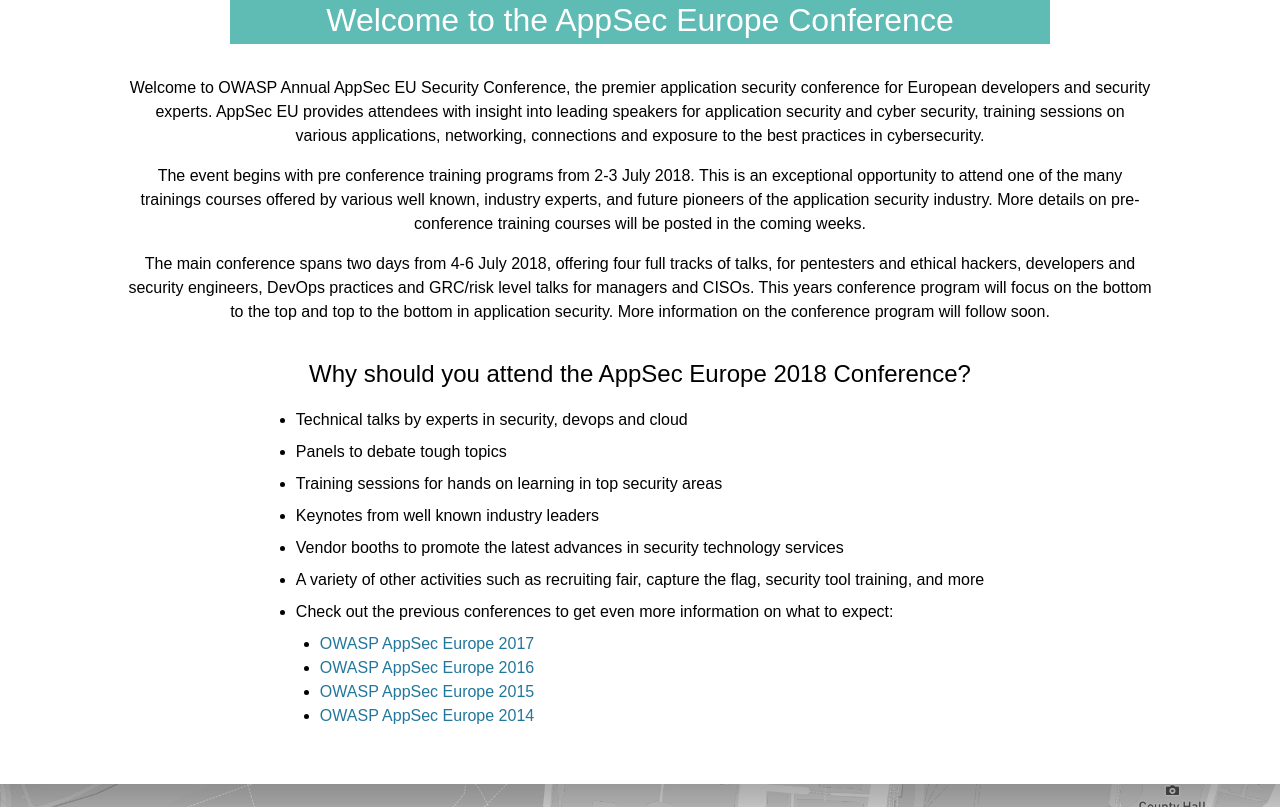
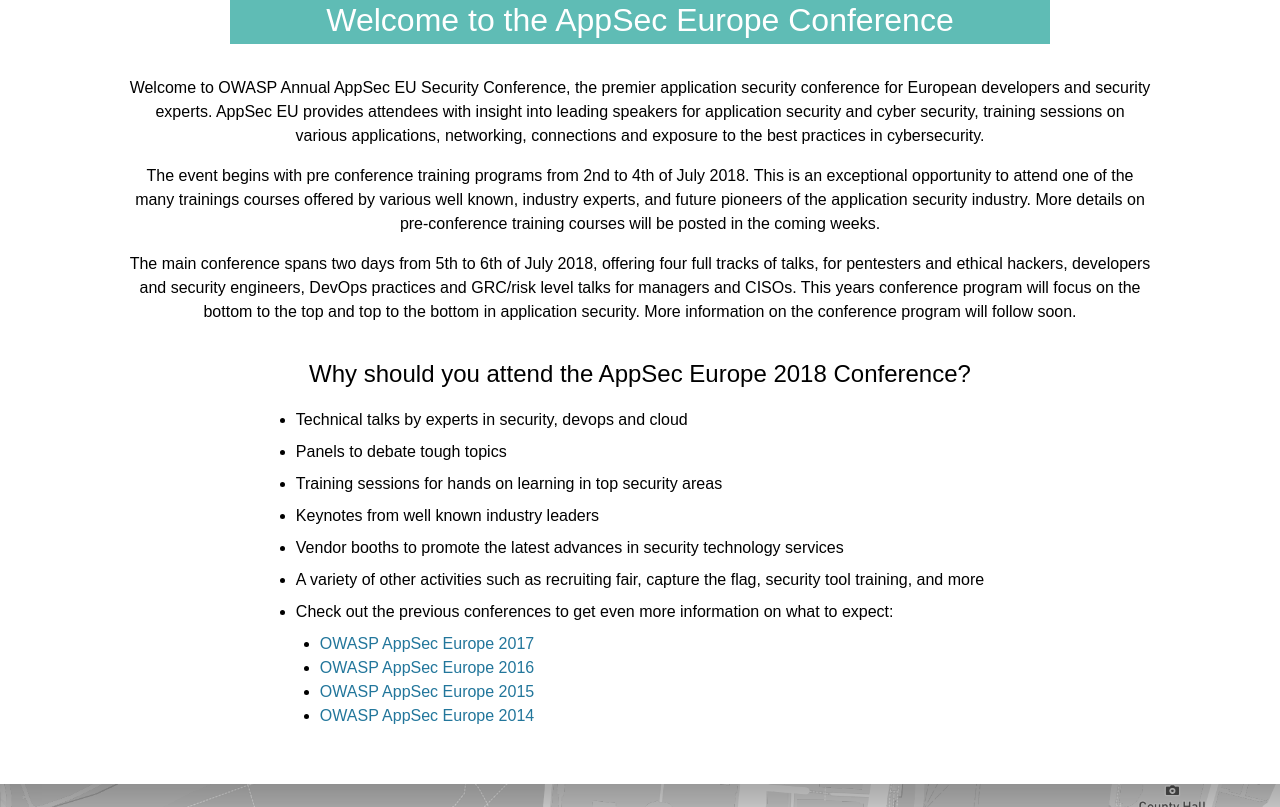
Before and after one commit to OWASP/AppSecEurope2018, a Jekyll site: the page built from index.html, in a window 1280 px wide and 900 px high, scrolled down 611 px, cut to the strip 93-900 px from the top of the window. Built offline with Jekyll 4.4.1, drawn with Linux system fonts in a browser that asks for light colours; some web fonts are replaced.

Commit message:
Fixing dates

```diff
--- a/index.html
+++ b/index.html
@@ -12,9 +12,9 @@
 	<h2>Welcome to the AppSec Europe Conference</h2>
 <p>Welcome to OWASP Annual AppSec EU Security Conference, the premier application security conference for European developers and security experts. AppSec EU provides attendees with insight into leading speakers for application security and cyber security, training sessions on various applications, networking, connections and exposure to the best practices in cybersecurity.</p>
 
-<p>The event begins with pre conference training programs from 2-3 July 2018.   This is an exceptional opportunity to attend one of the many trainings courses offered by various well known, industry experts, and future pioneers of the application security industry. More details on pre-conference training courses will be posted in the coming weeks.</p>
+<p>The event begins with pre conference training programs from 2nd to 4th of July 2018.   This is an exceptional opportunity to attend one of the many trainings courses offered by various well known, industry experts, and future pioneers of the application security industry. More details on pre-conference training courses will be posted in the coming weeks.</p>
 
-<p>The main conference spans two days from 4-6 July 2018, offering  four full tracks of talks, for pentesters and ethical hackers, developers and security engineers, DevOps practices and GRC/risk level talks for managers and CISOs. This years conference program will focus on the bottom to the top and top to the bottom in application security.  More information on the conference program will follow soon.</p>
+<p>The main conference spans two days from 5th to 6th of July 2018, offering  four full tracks of talks, for pentesters and ethical hackers, developers and security engineers, DevOps practices and GRC/risk level talks for managers and CISOs. This years conference program will focus on the bottom to the top and top to the bottom in application security.  More information on the conference program will follow soon.</p>
 </section>
 
 <section class="front">
```
